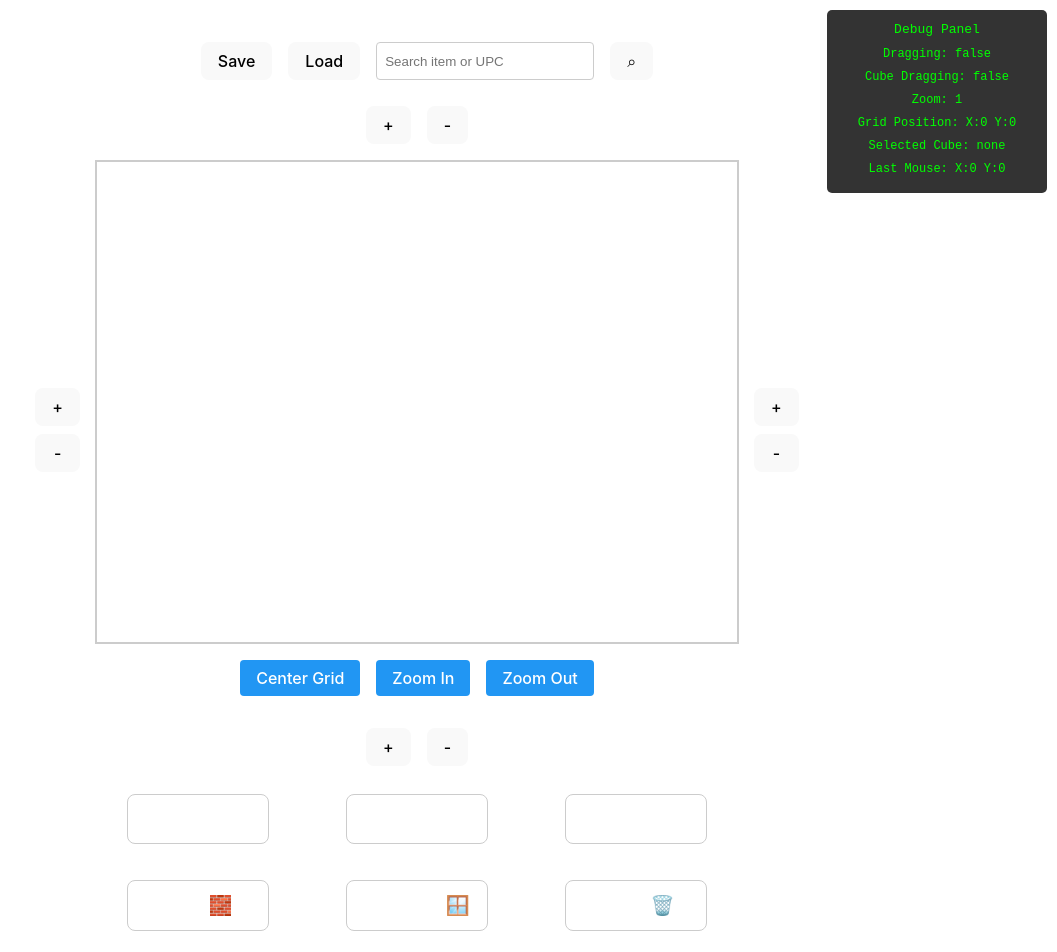
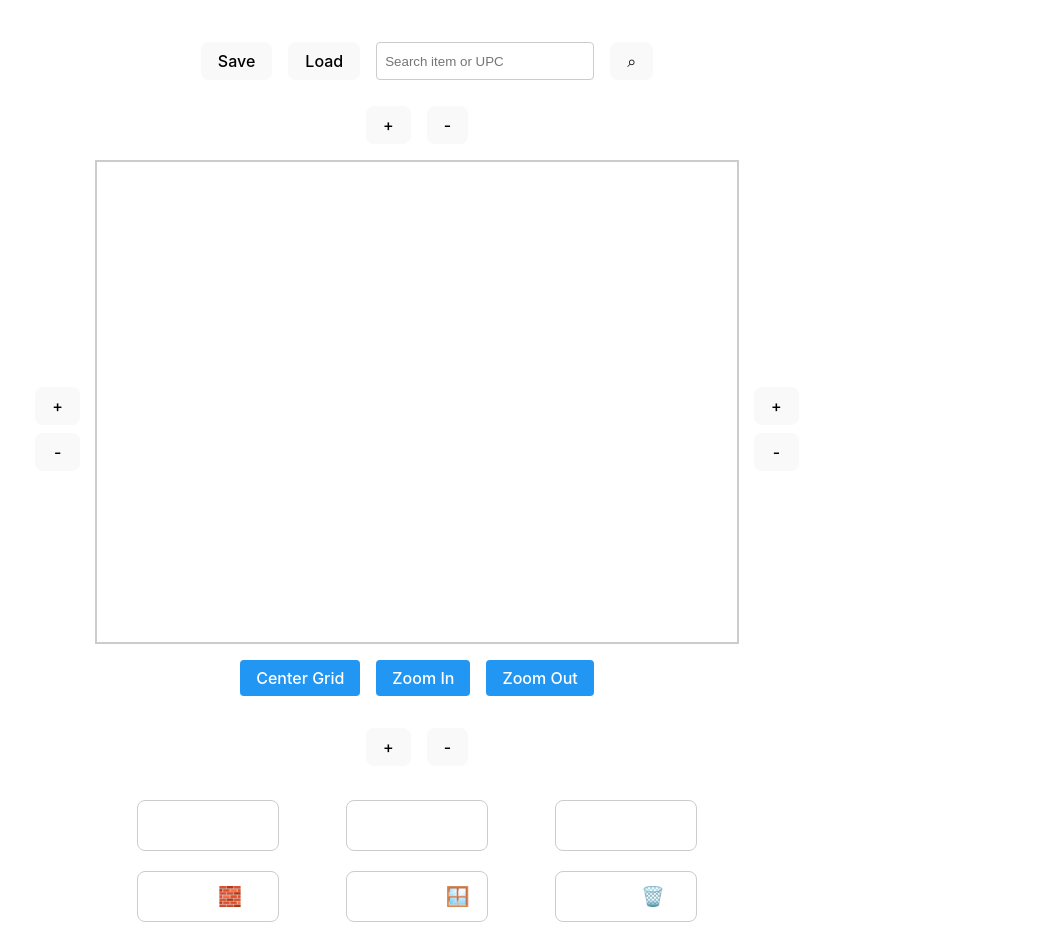
Before and after one commit to eman101101/simple-product-place, a Vue app: page / in a window 1280 px wide. Shown: the top 952 px of the page, without its empty margins (223-1280 px from the left). Built offline with nearby package versions, Linux system fonts and the light colour scheme.

Commit message:
Update App.vue

```diff
--- a/src/App.vue
+++ b/src/App.vue
@@ -1,5 +1,10 @@
 <template>
   <meta name="viewport" />
+  <div
+    class="app-container"
+    @touchstart.prevent
+    @touchmove.prevent
+    @touchend.prevent>
   <!-- Invalid Drop Popup -->
 <div v-if="showInvalidDropPopup" class="modal">
   <div class="modal-content">
@@ -52,11 +57,7 @@
   <div v-if="highlightedGrid" class="modal">
     <div class="highlighted-grid-wrapper"    >
       <div class="grid-viewport">
-        <div class="grid-container" @mousedown="startHighlightedDrag"
-    @mousemove="handleHighlightedDrag"
-    @mouseup="stopHighlightedDrag"
-    @mouseleave="stopHighlightedDrag"
-:style="gridStyle">
+        <div class="grid-container" :style="gridStyle">
           <div
             v-for="(row, rowIndex) in highlightedGrid"
             :key="'highlighted-row-' + rowIndex"
@@ -76,6 +77,9 @@
           </div>
         </div>
       </div>
+      <div class="path-found">
+    Found: {{ searchResults[0]?.name }} on Row {{ searchResults[0]?.row }}
+  </div>
       <div v-if="searchPath.length === 0" class="no-path-found">No path found</div>
       <div class="highlighted-grid-buttons">
         <button @pointerdown="startZoomIn" @pointerup="stopZoom" @pointerleave="stopZoom">Zoom In</button>
@@ -98,19 +102,6 @@
         <button @click="confirmDelete">Yes</button>
         <button @click="cancelDelete">No</button>
       </div>
-    </div>
-  </div>
-  <div class="debug-panel">
-    <div class="debug-header">
-      Debug Panel
-    </div>
-    <div v-if="!debugCollapsed" class="debug-content">
-      <p>Dragging: {{ dragging }}</p>
-      <p>Cube Dragging: {{ isCubeDragging }}</p>
-      <p>Zoom: {{ zoomFactor }}</p>
-      <p>Grid Position: X:{{ translateX }} Y:{{ translateY }}</p>
-      <p>Selected Cube: {{ selectedCube?.label || 'none' }}</p>
-      <p>Last Mouse: X:{{ lastMouseX }} Y:{{ lastMouseY }}</p>
     </div>
   </div>
   <!-- Grid Wrapper -->
@@ -295,10 +286,11 @@
       </div>
     </div>
   </div>
+</div>
 </template>
 
 <script setup>
-import { ref, reactive, computed, watch, onBeforeUnmount } from 'vue'
+import { ref, reactive, computed, watch, onMounted, onBeforeUnmount } from 'vue'
 
 
 // Unique ID generator
@@ -539,12 +531,23 @@ function centerGrid() {
       translateX.value = finalCenterX
       translateY.value = finalCenterY
     }, 200) // After first transform completes
-  }, 50) // After zoom resets
+  }, 200) // After zoom resets
   dragging.value = false
   isCubeDragging.value = false
 }
 watch(isCubeDragging, (val) => {
   console.log(`Cube dragging changed: ${val}`)
+})
+
+onMounted(() => {
+  // Small delay to ensure DOM is ready
+  setTimeout(() => {
+    centerGrid()
+    console.log('Initial grid centering complete')
+  }, 100)
+  if (window.PointerEvent) {
+    document.documentElement.style.touchAction = 'none'
+  }
 })
 
 const wrapperTransform = computed(() => ({
@@ -1088,6 +1091,18 @@ function onFileChange(e) {
 </script>
 
 <style scoped>
+
+.app-container {
+  touch-action: none;
+  -webkit-touch-callout: none;
+  -webkit-tap-highlight-color: transparent;
+  user-select: none;
+}
+
+* {
+  touch-action: none;
+}
+
 .app-message {
   background: #ffc107;
   color: #333;
@@ -1355,6 +1370,28 @@ function onFileChange(e) {
   width: 100%;
 }
 
+.path-found {
+  padding: 12px 24px;
+  border-radius: 8px;
+  font-size: 2rem;
+  font-weight: 500;
+  text-align: center;
+  animation: slideUp 0.3s ease-out;
+  z-index: 1000;
+}
+
+.no-path-found {
+  background: rgba(231, 76, 60, 0.9);
+  color: white;
+  border: 1px solid #c0392b;
+  padding: 12px 24px;
+  font-size: 2rem;
+  font-weight: 500;
+  text-align: center;
+  animation: slideUp 0.3s ease-out;
+  z-index: 1000;
+}
+
 .grocery-item {
   display: flex;
   flex-direction: column;
@@ -1535,7 +1572,16 @@ function onFileChange(e) {
   text-align: center;
   color: #34495e;
 }
-
+@keyframes slideUp {
+  from {
+    transform: translate(0, 20px);
+    opacity: 0;
+  }
+  to {
+    transform: translate(0, 0);
+    opacity: 1;
+  }
+}
 /* Controls Styling */
 .controls {
   display: flex;
@@ -1604,9 +1650,7 @@ button:hover:not(:disabled) {
   gap: 5px;
   justify-content: center;
   align-content: center;
-  min-height: 100%;
   margin: 0 auto;
-  padding: 10px;
 }
 
 .grid-row {
@@ -1772,10 +1816,7 @@ button:hover:not(:disabled) {
   grid-template-areas:
     'item1 item2 item3'
     '. item4 item5';
-  justify-content: center;
-  align-items: center;
-  gap: 1rem;
-  padding: 0.1rem;
+  padding: 0.5rem;
   z-index: 1;
 }
 
```
